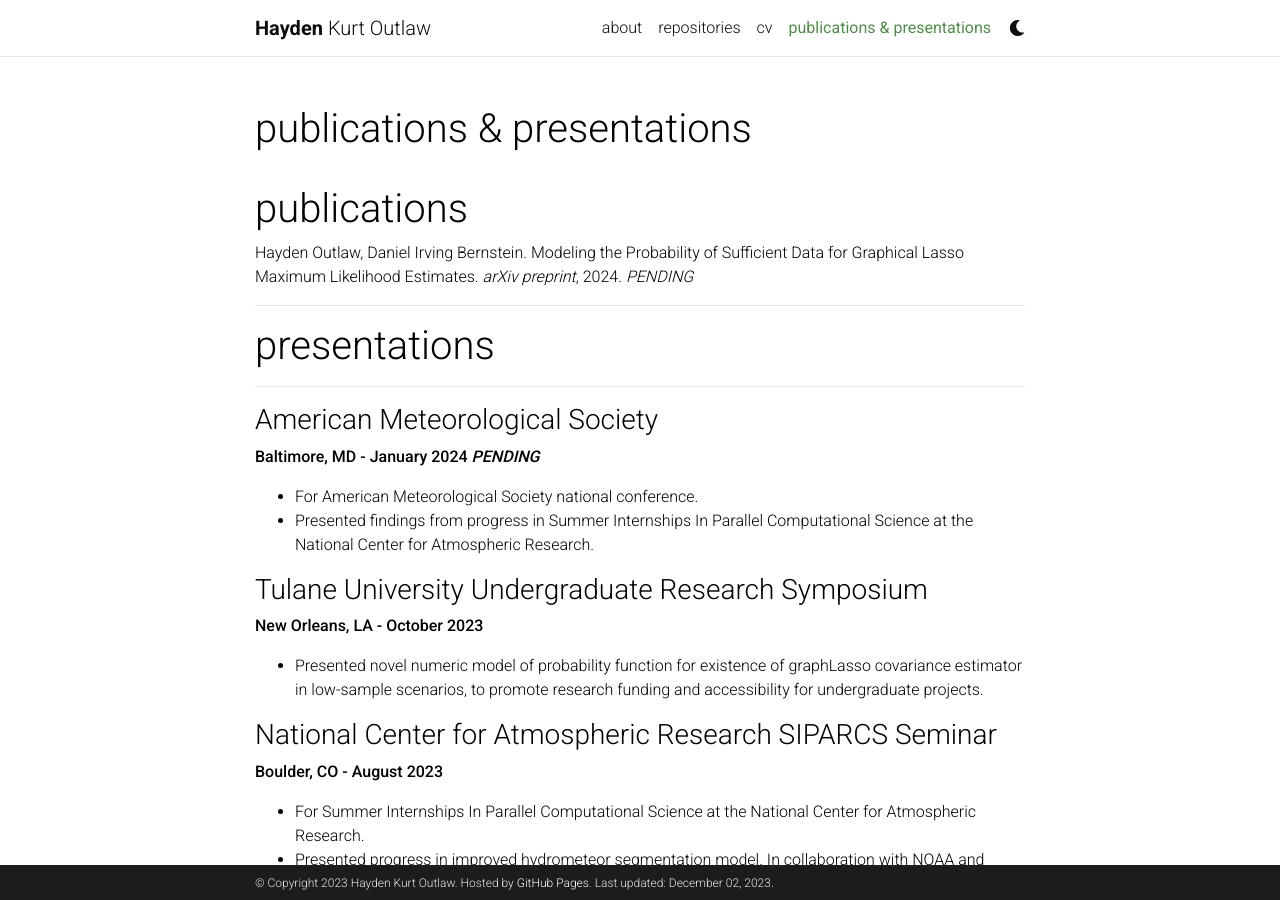
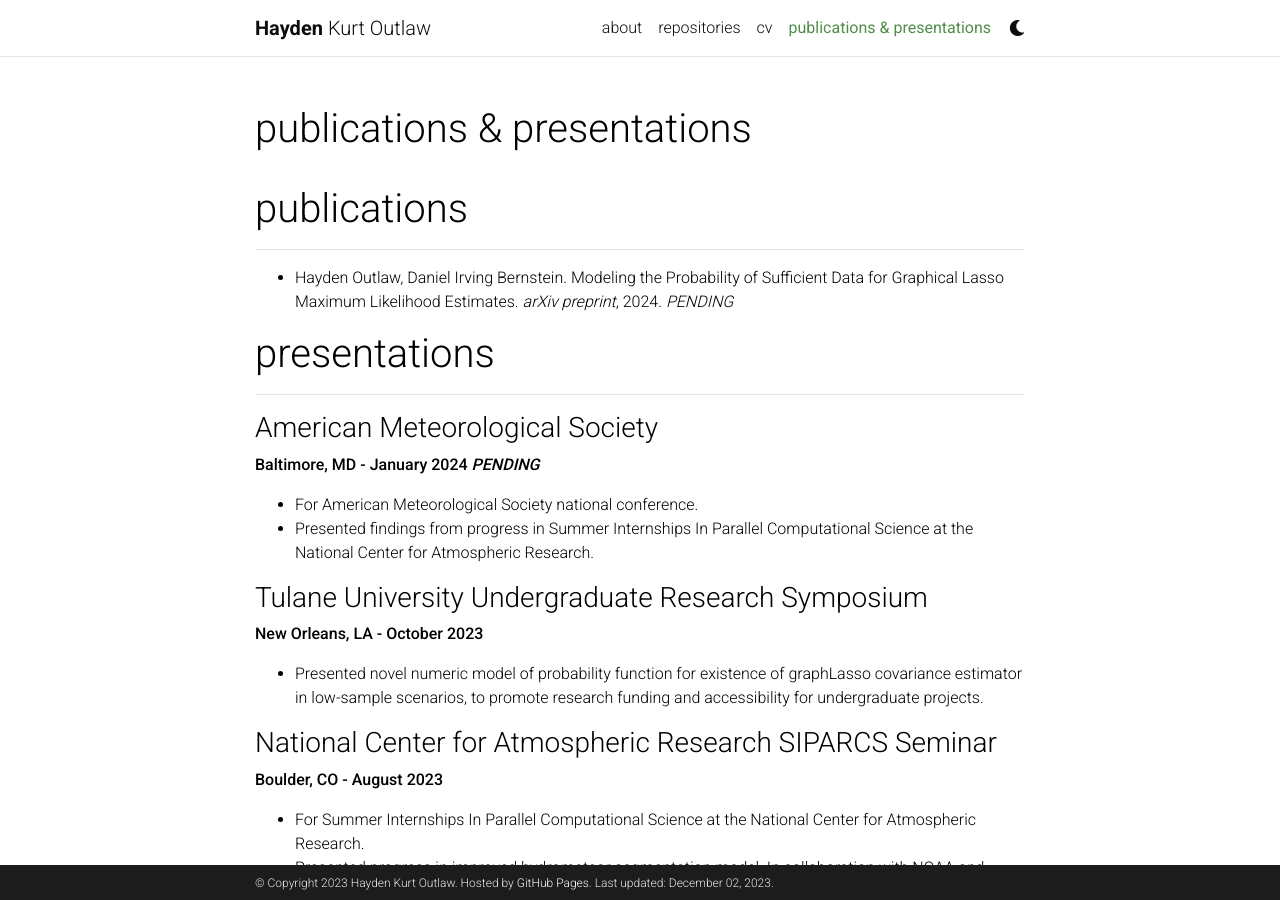
Before and after one commit to outlawhayden/outlawhayden.github.io, a Jekyll site: the page built from _pages/teaching.md, in a window 1280 px wide and 900 px high. Built offline with Jekyll 4.4.1, drawn with Linux system fonts in a browser that asks for light colours; comment, search, counter and statistics services are not loaded; a style sheet for code colours, icons or effects is not loaded.

```diff
--- a/_pages/teaching.md
+++ b/_pages/teaching.md
@@ -7,9 +7,10 @@ nav: true
 nav_order: 5
 ---
 # publications
-Hayden Outlaw, Daniel Irving Bernstein. Modeling the Probability of Sufficient Data for Graphical Lasso Maximum Likelihood Estimates. *arXiv preprint*, 2024. *PENDING*
+--------------------
 
---------------------
+- Hayden Outlaw, Daniel Irving Bernstein. Modeling the Probability of Sufficient Data for Graphical Lasso Maximum Likelihood Estimates. *arXiv preprint*, 2024. *PENDING*
+
 # presentations
 --------------------
 ### American Meteorological Society
```
Also changed, not shown: _pages/cv.md (+1 -1 lines), 1 other file.
